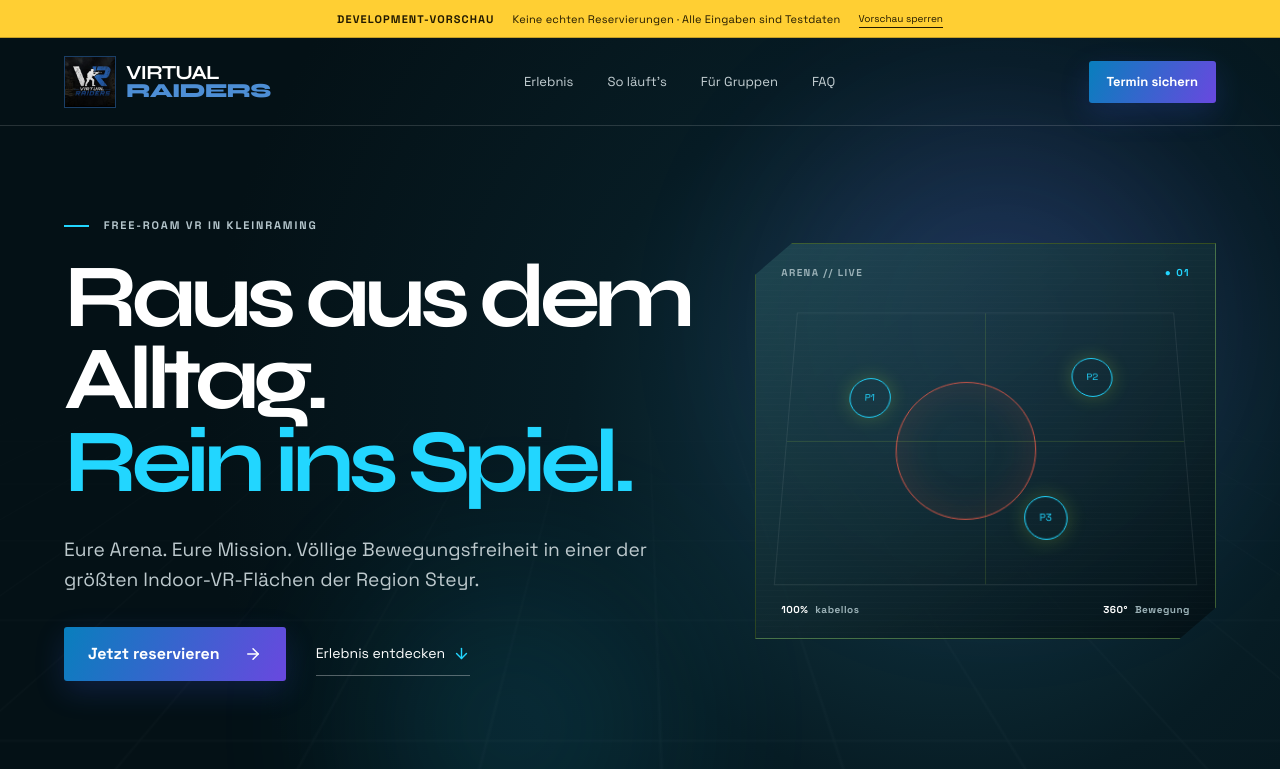
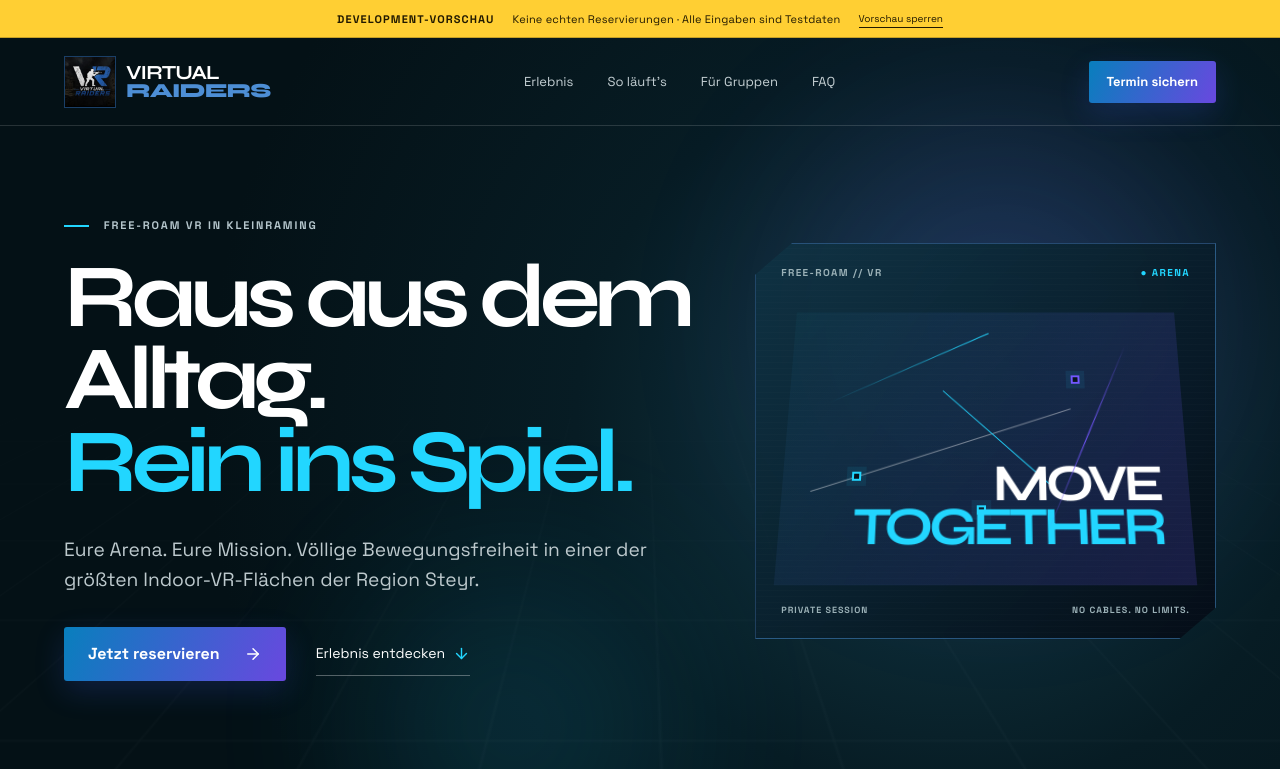
Before and after one commit to felpower/PaniVR, a Next.js app: page / in a window 1280 px wide. Shown: the top 769 px of the page. Built offline with nearby package versions, Linux system fonts and the light colour scheme; no server answers.

Commit message:
Refine VR hero visual

```diff
--- a/app/globals.css
+++ b/app/globals.css
@@ -169,4 +169,18 @@ footer { padding:70px clamp(24px,7vw,110px) 30px; background:#031015; color:whit
 }
 @media(prefers-reduced-motion:reduce) { html { scroll-behavior:auto; }*,*:before,*:after { animation-duration:.01ms!important; animation-iteration-count:1!important; transition-duration:.01ms!important; } }
 
+/* Hero arena: a restrained spatial diagram instead of decorative player circles. */
+.arena-card { background:linear-gradient(135deg,rgba(15,52,69,.9),rgba(5,13,23,.98)); border-color:rgba(77,142,213,.45); }
+.arena-visual { border:0; overflow:hidden; background:linear-gradient(120deg,rgba(34,214,255,.04),rgba(115,87,255,.18)); }
+.arena-visual:before { width:45%; height:1px; inset:22% auto auto 8%; background:linear-gradient(90deg,transparent,var(--acid)); transform:rotate(-25deg); }
+.arena-visual:after { width:1px; height:75%; inset:10% 24% auto auto; background:linear-gradient(180deg,transparent,var(--coral),transparent); transform:rotate(24deg); }
+.arena-line { position:absolute; height:1px; background:rgba(255,255,255,.42); transform-origin:left center; }
+.arena-line-one { width:68%; left:7%; top:68%; transform:rotate(-18deg); }
+.arena-line-two { width:42%; left:39%; top:31%; transform:rotate(42deg); background:var(--acid); }
+.arena-node { position:absolute; width:9px; height:9px; border:2px solid var(--acid); background:#07131d; box-shadow:0 0 0 5px rgba(34,214,255,.08); }
+.arena-node-one { left:17%; top:61%; }.arena-node-two { left:72%; top:25%; border-color:var(--coral); }.arena-node-three { left:48%; top:73%; }
+.arena-title { position:absolute; right:7%; bottom:12%; font:700 clamp(34px,4vw,58px)/.82 var(--font-display); letter-spacing:-.08em; text-align:right; }
+.arena-title em { color:var(--acid); font-style:normal; }
+.arena-bottom { letter-spacing:.11em; font-size:9px; }
+
 .legal-page { min-height:100vh; padding:45px 24px 100px; background:var(--paper); }.legal-brand { display:inline-flex; margin:0 auto 65px; font:700 20px var(--font-display); color:var(--ink); }.legal-page article { max-width:760px; margin:auto; }.legal-page h1 { margin:0 0 55px; font:700 clamp(55px,8vw,92px)/.95 var(--font-display); letter-spacing:-.07em; }.legal-page h2 { margin:38px 0 10px; font:700 23px var(--font-display); letter-spacing:-.035em; }.legal-page p { color:#4f5d61; line-height:1.75; }.legal-page a { text-decoration:underline; }.legal-page .legal-note { margin-top:50px; padding:20px; border-left:3px solid var(--coral); background:#e5e9e2; font-size:13px; }
--- a/app/page.tsx
+++ b/app/page.tsx
@@ -66,10 +66,11 @@ export default function Home() {
           </div>
         </div>
 
-        <div className="arena-card" aria-label={`Abstrakte Darstellung der ${brand.name} Arena`}>
-          <div className="arena-scan" /><div className="arena-topline"><span>ARENA // LIVE</span><span className="live-dot">● 01</span></div>
-          <div className="arena-visual"><span className="player player-one">P1</span><span className="player player-two">P2</span><span className="player player-three">P3</span><span className="target-ring" /></div>
-          <div className="arena-bottom"><span><strong>100%</strong> kabellos</span><span><strong>360°</strong> Bewegung</span></div>
+        <div className="arena-card" aria-label={`${brand.name} Free-Roam-VR-Arena`}>
+          <div className="arena-scan" />
+          <div className="arena-topline"><span>FREE-ROAM // VR</span><span className="live-dot">● ARENA</span></div>
+          <div className="arena-visual"><span className="arena-line arena-line-one" /><span className="arena-line arena-line-two" /><span className="arena-node arena-node-one" /><span className="arena-node arena-node-two" /><span className="arena-node arena-node-three" /><strong className="arena-title">MOVE<br /><em>TOGETHER</em></strong></div>
+          <div className="arena-bottom"><span>PRIVATE SESSION</span><span>NO CABLES. NO LIMITS.</span></div>
         </div>
 
         <div className="hero-stats" aria-label="Die wichtigsten Fakten">
```
